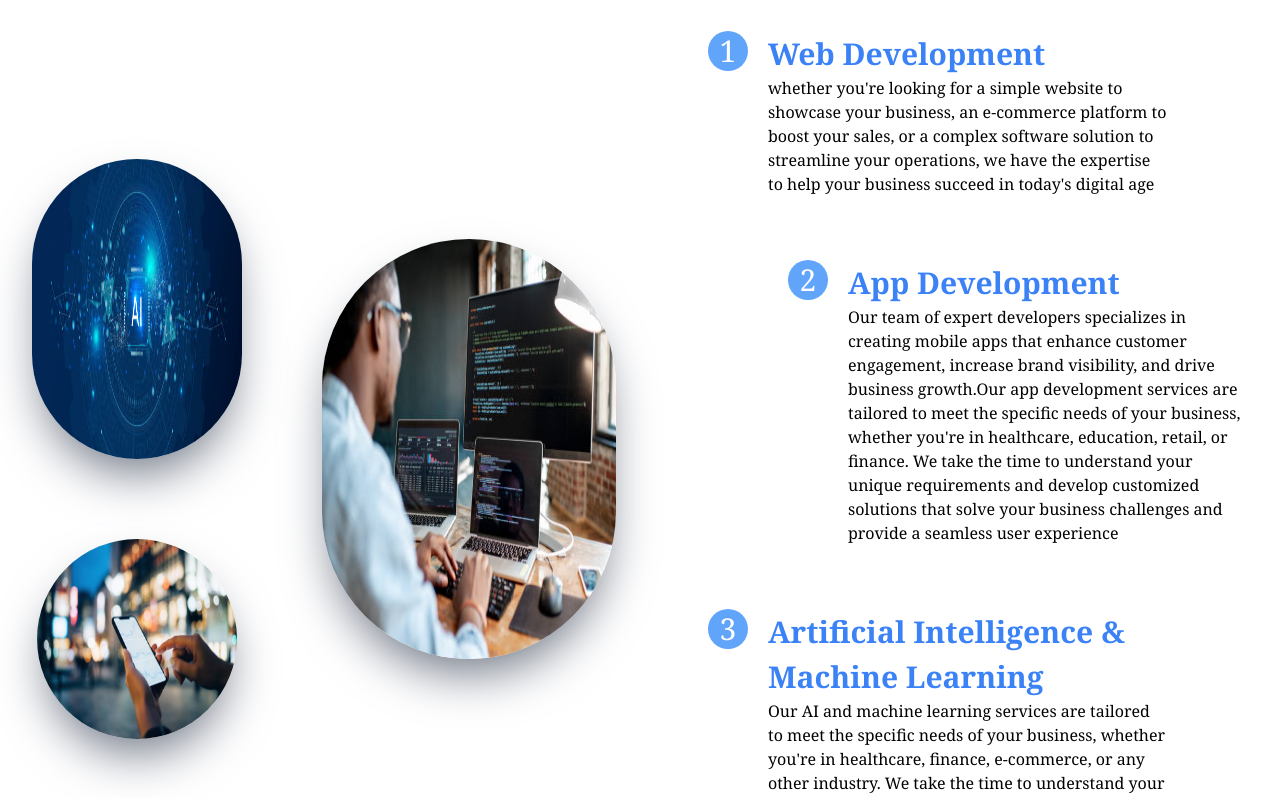
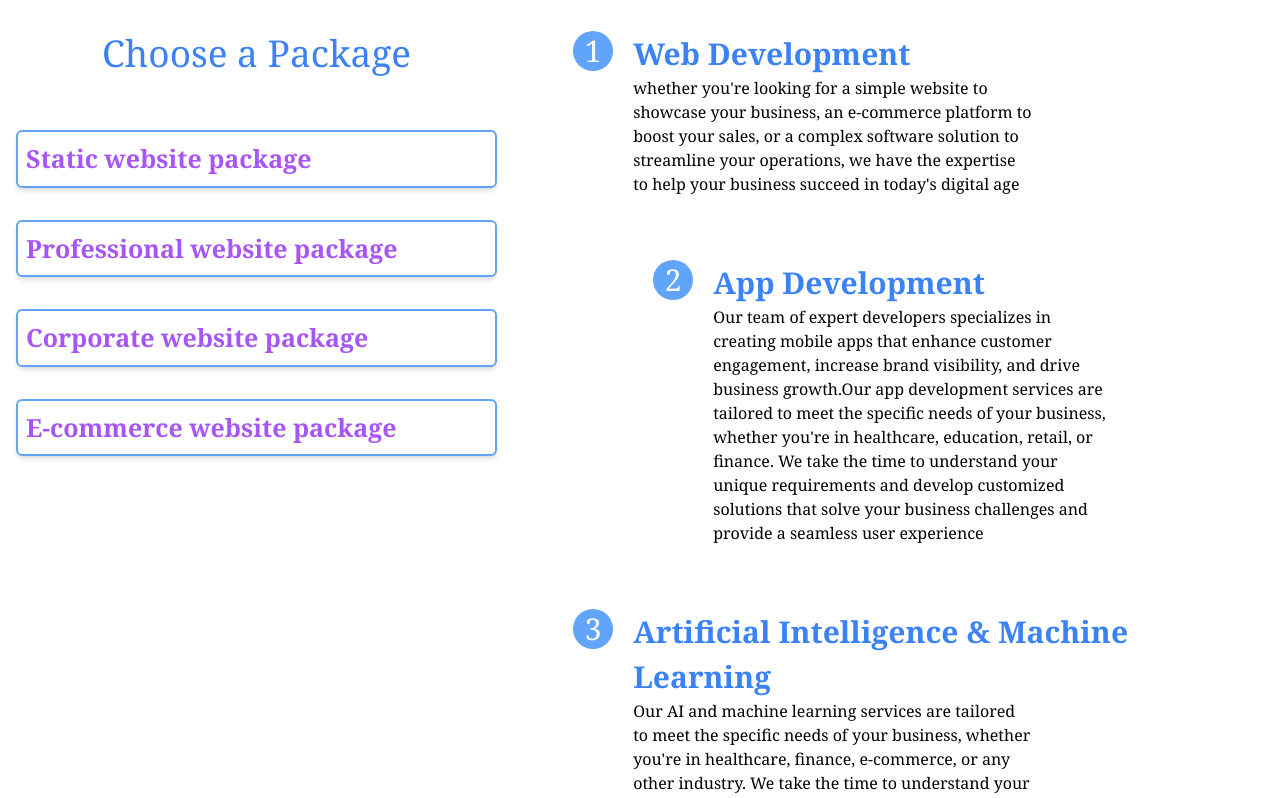
Before and after one commit to Vladmir-dev/tujero2.0, a React (Vite) app: page / in a window 1280 px wide. Shown: the part 1280-2078 px from the top of the page. Built offline with nearby package versions, Linux system fonts and the light colour scheme.

Commit message:
added pricing

```diff
--- a/src/components/ICT.jsx
+++ b/src/components/ICT.jsx
@@ -1,22 +1,49 @@
-import React from 'react'
+import React,{useState} from 'react'
 import slide1 from "../assets/ai.jpg";
 import slide2 from "../assets/ic.jpg";
 import slide3 from "../assets/slide4.jpg";
 import coding from '../assets/coding.jpg'
+import Pricing from "./Pricing"
 
 const ICT = () => {
+
+const [selectedPackage, setSelectedPackage] = useState(null);
+
+  const handlePackageSelect = (packageType) => {
+    setSelectedPackage(packageType);
+  };
+
+ const packages = [
+    {
+      type: 'A',
+      name: 'Static website package',
+      description: 'This package offers a simple and basic website with up to 5 pages, basic SEO, social media integration, a free domain and hosting for one year, and 3 months website support and maintenance from publication of the site.',
+      price: 650000,
+    },
+    {
+      type: 'B',
+      name: 'Professional website package',
+      description: 'This package offers a more advanced website with up to 10 pages, a beautiful website interface, a free CMS, SEO, a visitor or traffic counter, a photo gallery, a feedback form, a reservation form, and more.',
+      price: 950000,
+    },
+    {
+      type: 'C',
+      name: 'Corporate website package',
+      description: 'This package offers a comprehensive website with up to 15 pages, all in “B”, a custom logo design if needed, a blog and a YouTube video integration if required or needed, an events calendar system, a file upload system, and more.',
+      price: 1750000,
+    },
+    {
+      type: 'D',
+      name: 'E-commerce website package',
+      description: 'This package offers a fully functional online store with unlimited products and categories, all in “C”, a shopping cart system, a payment gateway integration, an inventory management system where required, and more.',
+      price: 3500000,
+    },
+  ];
+
   return (
-    <div className="flex justify-center w-full  mt-[70px] p-4 gap-20 items-center">
-      <div className="hidden md:block">
-        <div className="flex justify-center gap-20 items-center p-4">
-          <div className="flex flex-col gap-20 justify-center items-center">
-              <img src={slide1} className="w-[300px] h-[300px] shadow-2xl shadow-gray-500 rounded-full"/>
-              <img src={slide2} className="w-[200px] h-[200px] shadow-2xl shadow-gray-500 rounded-full"/>
-          </div>
-          <div>
-            <img src={coding} className="w-[420px] h-[420px] rounded-full shadow-2xl shadow-gray-500"/>
-            </div>
-        </div>
+    <div className="flex justify-center w-full  mt-[70px] p-4 gap-20 items-start">
+      <div className="hidden md:block md:w-[500px]">
+       <Pricing />
       </div>
 
         <div className="flex justify-center items-center  h-full p-4">
--- a/src/components/Navbar.jsx
+++ b/src/components/Navbar.jsx
@@ -73,28 +73,28 @@ useEffect(() => {
               smooth={true}
               duration={700}
             >
-        <li className="w-full flex justify-between">Home <AiOutlinePlus /></li>
+        <li className="w-full flex justify-between">Home </li>
         </Link>
         <Link
               to="services"
               smooth={true}
               duration={700}
             >
-        <li className="w-full flex justify-between">Services < AiOutlinePlus /></li>
+        <li className="w-full flex justify-between">Services </li>
         </Link>
         <Link
               to='about'
               smooth={true}
               duration={700}
             >
-        <li className="w-full flex justify-between">About Us <AiOutlinePlus /></li>
+        <li className="w-full flex justify-between">About Us </li>
         </Link>
          <Link
               to='contact'
               smooth={true}
               duration={700}
             >
-        <li className="w-full flex justify-between">Contact <AiOutlinePlus /> </li>
+        <li className="w-full flex justify-between">Contact  </li>
         </Link>
         </ul>
       </div>
--- /dev/null
+++ b/src/components/Pricing.jsx
@@ -0,0 +1,93 @@
+import React, {useState} from 'react'
+import {IoIosCheckmarkCircle} from 'react-icons/io'
+
+const Pricing = () => {
+   const [selectedPackage, setSelectedPackage] = useState(null);
+
+  const handlePackageSelect = (packageType) => {
+    setSelectedPackage(packageType);
+  };
+
+  const packages = [
+    {
+      type: 'A',
+      name: 'Static website package',
+      description: [
+        {item:'This package offers a simple and basic website with up to 5 pages'},
+        {item:'basic SEO, social media integration'},
+        {item:'a free domain and hosting for one year'},
+        {item:'3 months website support and maintenance from publication of the site'}
+      ],
+      price: 650000,
+    },
+    {
+      type: 'B',
+      name: 'Professional website package',
+      description: [
+        {item:'A more advanced website with up to 10 pages'},
+        {item:'A beautiful website interface'},
+        {item:'A free CMS'},
+        {item:'SEO'},
+        {item:'A visitor or traffic counter'},
+        {item:'A photo gallery'}, {item:'a feedback form'},
+        {item:'A reservation form, and more.'}
+      ],
+      price: 950000,
+    },
+    {
+      type: 'C',
+      name: 'Corporate website package',
+      description: [
+        {item:'A comprehensive website with up to 15 pages'},
+        {item:'all in “Professional website package”'},
+        {item:'A custom logo design if needed'},
+        {item:'A blog and a YouTube video integration if required or needed'},
+        {item:'An events calendar system'},
+        {item:'A file upload system, and more.'}
+      ],
+      price: 1750000,
+    },
+    {
+      type: 'D',
+      name: 'E-commerce website package',
+      description: [
+        {item:'A fully functional online store with unlimited products and categories'},
+        {item:'All in “Corporate website package”'},
+        {item:'A shopping cart system'},
+        {item:'A payment gateway integration'},
+        {item:'An inventory management system where required, and more.'}
+      ],
+      price: 3500000,
+    },
+  ];
+
+  return (
+    <div>
+      <h2 className="text-[37px] text-center m-[10px] text-blue-500">Choose a Package</h2>
+      <div className="flex flex-col gap-8 mt-[50px]">
+        {packages.map((pkg) => (
+          <div key={pkg.type} onClick={() => handlePackageSelect(pkg)} className="border-[2px] border-solid border-blue-400 rounded-md hover:bg-blue-500 text-purple-500 hover:text-white duration-500 p-2 shadow-md">
+            <h3 className="text-[25px] font-bold">{pkg.name}</h3>
+          </div>
+        ))}
+      </div>
+      {selectedPackage && (
+        <div className="flex flex-col shadow-xl  rounded-md justify-center items-center mt-[50px] border-[2px] border-solid p-[10px]">
+          <h3 className="text-[30px] text-blue-500">{selectedPackage.name}</h3>
+          <p className="italic">This package offers</p>
+          <p className="text-[27px] font-bold">{selectedPackage.price} UGX</p>
+          <div className="flex-wrap flex flex-col gap-3 mt-[20px]">
+          {selectedPackage.description.map((ele,index) => (
+            <h4 key={index} className="text-start flex gap-3 justify-start items-center">
+               <IoIosCheckmarkCircle  className="text-[20px] text-blue-700"/>
+              {ele.item}
+            </h4>
+          ))}
+          </div>
+
+        </div>
+      )}
+    </div>
+  );}
+
+export default Pricing
```
